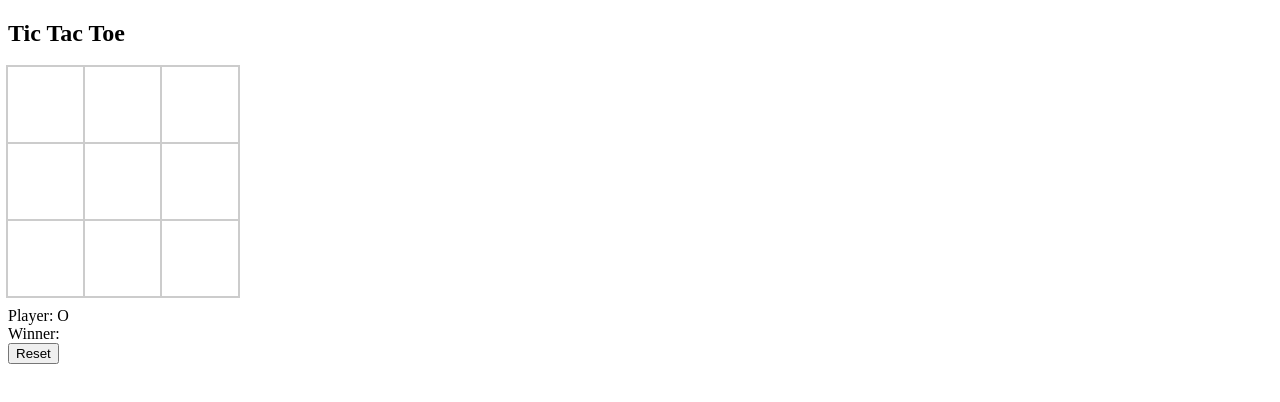
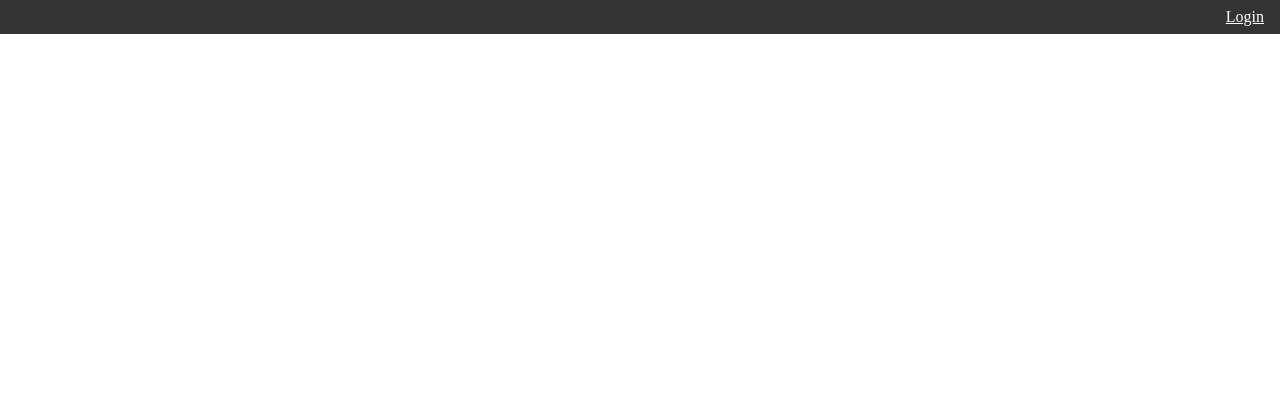
Before and after one commit to timchao0825/React.js-Training, a React (Create React App) app: page / in a window 1280 px wide. Shown: the top 402 px of the page. Built offline with nearby package versions, Linux system fonts and the light colour scheme.

Commit message:
context popup

```diff
--- /dev/null
+++ b/src/context-popup/App.js
@@ -0,0 +1,36 @@
+import React, { Component } from 'react';
+import {Provider} from './context/context'
+
+import Header from './Header';
+import AppStyle from './App.module.scss';
+import Modal from './Modal'
+
+class App extends Component {
+  state = {
+    // modal: 'test',
+    modal:null,
+    login:false,
+  }
+  toggleLogin = () => {
+    this.setState({
+      modal:'login'
+    });
+  };
+  render() {
+    const contextValue = {
+      state : this.state,
+      setState: this.setState.bind(this),
+      toggleLogin:this.toggleLogin,
+    }
+    return (
+      <Provider value={contextValue}>
+        <div className={`${AppStyle.app}`}>
+          <Header />
+          <Modal />
+        </div>
+      </Provider>
+    );
+  }
+}
+
+export default App;
--- /dev/null
+++ b/src/context-popup/App.module.scss
@@ -0,0 +1,7 @@
+html , body , .app{
+  margin:0;
+}
+
+// .test{
+//   border:2px solid red;
+// }
--- /dev/null
+++ b/src/context-popup/Header.js
@@ -0,0 +1,18 @@
+import React, { Component } from "react";
+import { Consumer } from "./context/context";
+
+import style from "./Header.module.scss";
+
+const Header = () => (
+  <Consumer>
+    {({ toggleLogin }) => (
+      <div className={style.header}>
+        <a href="#" onClick={toggleLogin}>
+          Login
+        </a>
+      </div>
+    )}
+  </Consumer>
+);
+
+export default Header;
--- /dev/null
+++ b/src/context-popup/Header.module.scss
@@ -0,0 +1,11 @@
+.header{
+  background:#333;
+  color:#ccc;
+  text-align: right;
+}
+
+.header > a{
+  display: inline-block;
+  padding:0.5em 1em;
+  color: white;
+}
--- /dev/null
+++ b/src/context-popup/Modal.js
@@ -0,0 +1,35 @@
+import React, { Component } from 'react';
+import {Consumer} from './context/context';
+
+import ModalLogin from './ModalLogin';
+import style from './Modal.module.scss'
+
+class Modal extends Component {
+  renderContent = (modal , setState) =>{
+    switch(modal){
+      case 'login':
+        return <ModalLogin setState={setState}/>;
+      default:
+          return null;
+    }
+  }
+  render() {
+    return (
+      <Consumer>
+        {({state , setState})=>{
+          const {modal} = state;
+          if(!modal) return null;
+          return(
+            <div className={style.modal}>
+              <div className={style['modal-content']}>
+                {this.renderContent(modal , setState)}
+              </div>
+            </div>
+          )
+        }}
+      </Consumer>
+    );
+  }
+}
+
+export default Modal;
--- /dev/null
+++ b/src/context-popup/Modal.module.scss
@@ -0,0 +1,19 @@
+.modal{
+  position: fixed;
+  width: 100%;
+  height: 100%;
+  top:0;
+  left:0;
+  background-color: rgba(0,0,0,0.8);
+  color:white;
+}
+.modal-content{
+  position: absolute;
+  left:30px;
+  top:30px;
+  bottom:30px;
+  right:30px;
+  border-radius: 10px;
+  background: white;
+  color: black;
+}
--- /dev/null
+++ b/src/context-popup/ModalLogin.js
@@ -0,0 +1,41 @@
+import React, { Component } from 'react';
+
+class ModalLogin extends Component {
+  state = {
+    username:'',
+    password:''
+  }
+  onChangeUsername = (e) => {
+    this.setState({
+      username:e.target.value,
+    })
+  }
+  onChangePassword = (e) => {
+    this.setState({
+      password:e.target.value,
+    })
+  }
+  onSubmit = (e) => {
+    e.preventDefault();
+    this.props.setState({
+      modal:null,
+      login:true,
+    })
+    // axios ..
+  }
+  render() {
+    const {username , password} = this.state;
+    return (
+      <div>
+        <form className="" onSubmit={this.onSubmit}>
+          <input type="text" value={username} onChange={this.onChangeUsername}/>
+          <br/>
+          <input type="text" value={password} onChange={this.onChangePassword}/>
+          <button type="submit">Submit</button>
+        </form>
+      </div>
+    );
+  }
+}
+
+export default ModalLogin;
--- /dev/null
+++ b/src/context-popup/context/context.js
@@ -0,0 +1,3 @@
+import {createContext} from 'react';
+
+export const {Provider , Consumer} = createContext({});
--- a/src/index.js
+++ b/src/index.js
@@ -84,5 +84,9 @@ import ReactDOM from 'react-dom';
 // ReactDOM.render(<App /> , document.getElementById('root'));
 
 // 2. tic-tac-toe
-import App from './tic-tac-toe/App.js';
+// import App from './tic-tac-toe/App.js';
+// ReactDOM.render(<App /> , document.getElementById('root'));
+
+//3. Context Pop up
+import App from './context-popup/App.js';
 ReactDOM.render(<App /> , document.getElementById('root'));
```
